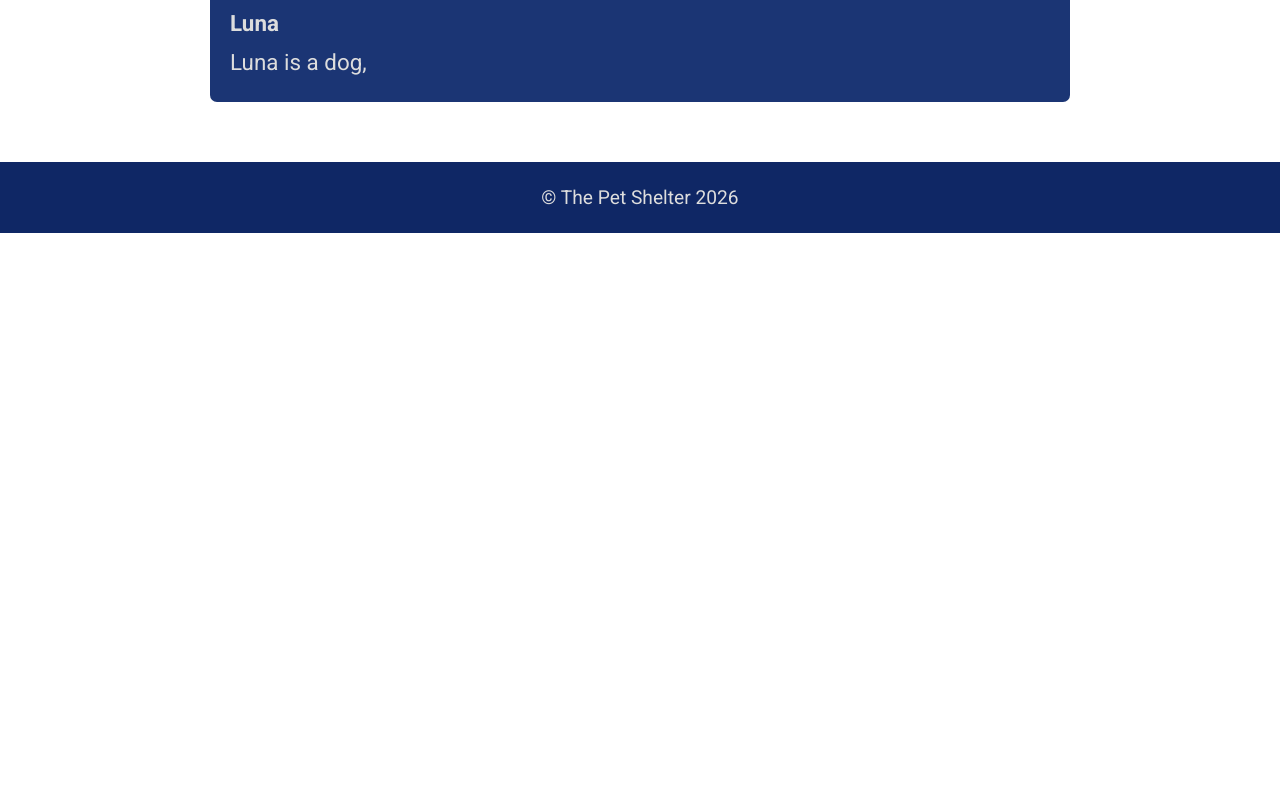
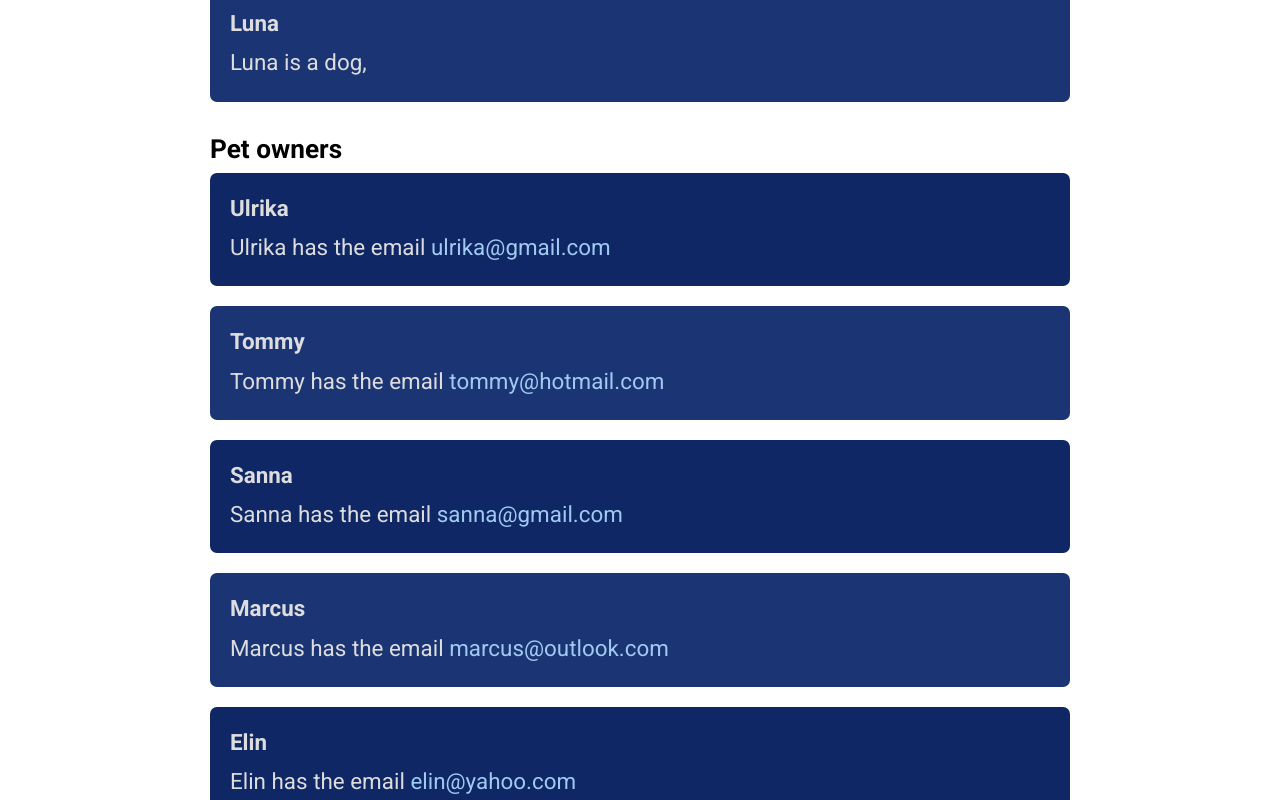
Before and after one commit to HelenaRhawi/PetsAndOwners, a React (Vite) app: page /pets-and-owners in a window 1280 px wide. Shown: the part 1860-2660 px from the top of the page. Before the commit the page ends 2093 px from the top, so only its background shows below. Built offline with nearby package versions, Linux system fonts and the light colour scheme.

Commit message:
added custom hook useFetch, and using it in pets ande owners

```diff
--- a/src/pages/PetsAndOwners.jsx
+++ b/src/pages/PetsAndOwners.jsx
@@ -1,5 +1,5 @@
 import { useState, useEffect } from "react";
-import Lorem from "../parts/Lorem";
+import useFetch from "../utils/useFetch";
 import HeroImage from "../parts/HeroImage";
 
 PetsAndOwners.route = {
@@ -9,22 +9,13 @@ PetsAndOwners.route = {
 };
 
 export default function PetsAndOwners() {
-  const [pets, setPets] = useState();
+  const [pets, petOwners, loading] = useFetch(
+    "/json/pets.json",
+    "/json/petOwners.json",
+  );
 
-  useEffect(() => {
-    (async () => {
-      // fetch data from the url /pets.json
-      const response = await fetch("/json/pets.json");
-      //deserialize/unpack the json from to an array of objects
-      const data = await response.json();
-      //update the state variable pets
-      setPets(data);
-    })();
-  }, []);
-
-  console.log(pets);
   return (
-    pets && (
+    !loading && (
       <>
         <HeroImage
           src="dog-and-owner.webp"
@@ -42,6 +33,17 @@ export default function PetsAndOwners() {
             </div>
           ))}
         </section>
+        <h3>Pet owners</h3>
+        <section className="pet-owners">
+          {petOwners.map(({ id, name, email }) => (
+            <div key={id}>
+              <h4>{name}</h4>
+              <p>
+                {name} has the email <a href={`malito:${email}`}>{email}</a>
+              </p>
+            </div>
+          ))}
+        </section>
       </>
     )
   );
--- /dev/null
+++ b/src/utils/useFetch.js
@@ -0,0 +1,20 @@
+import { useState, useEffect } from "react";
+
+const inProgress = {};
+
+export default function useFetch(...urls) {
+  const [data, setData] = useState(new Array(urls.length));
+  const [loading, setLoading] = useState(true);
+
+  useEffect(() => {
+    inProgress[urls] =
+      inProgress[urls] ||
+      urls.map((url) => fetch(url).then((response) => response.json()));
+    (async () => {
+      setData(await Promise.all(inProgress[urls]));
+      setLoading(false);
+    })();
+  }, []);
+
+  return [...data, loading];
+}
```
